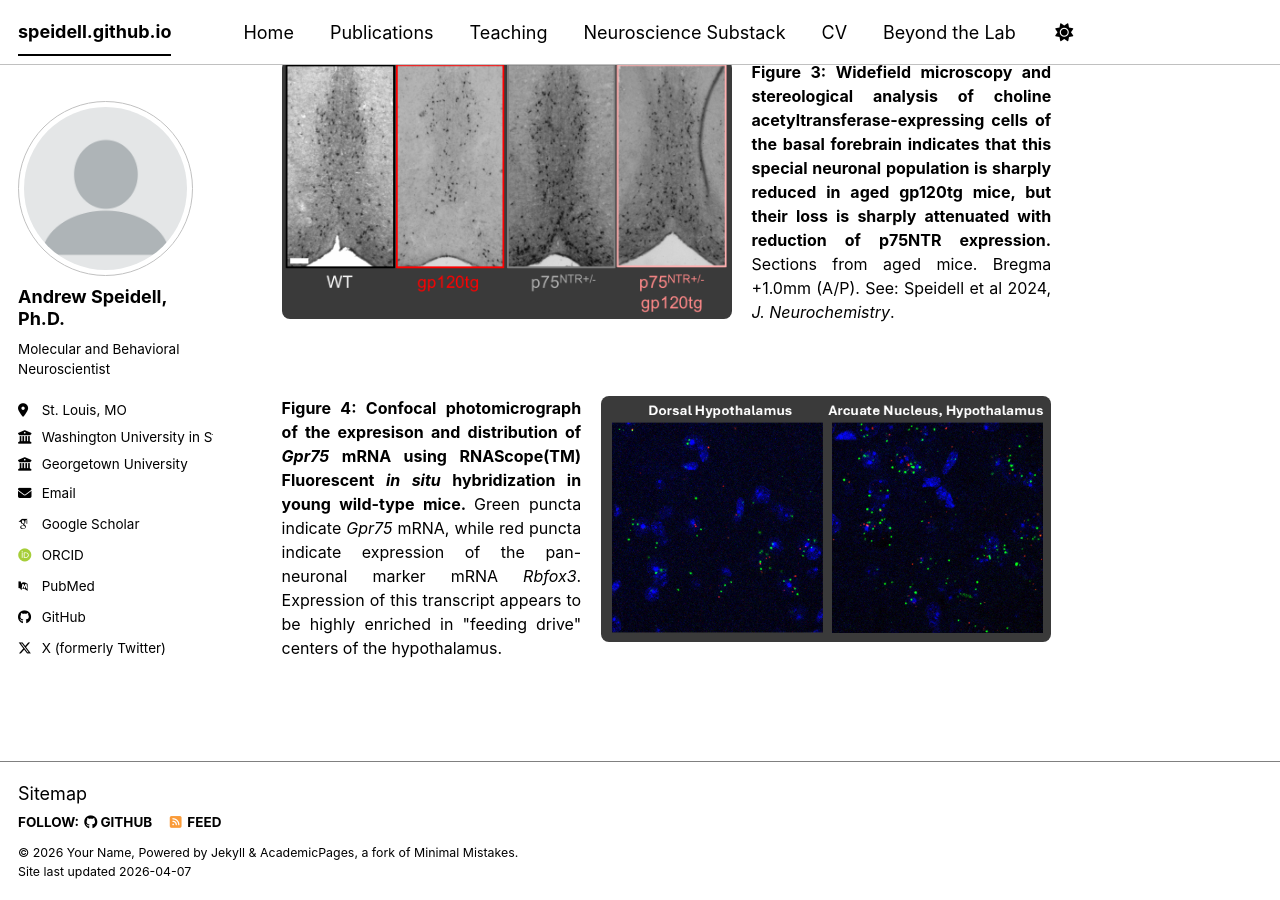
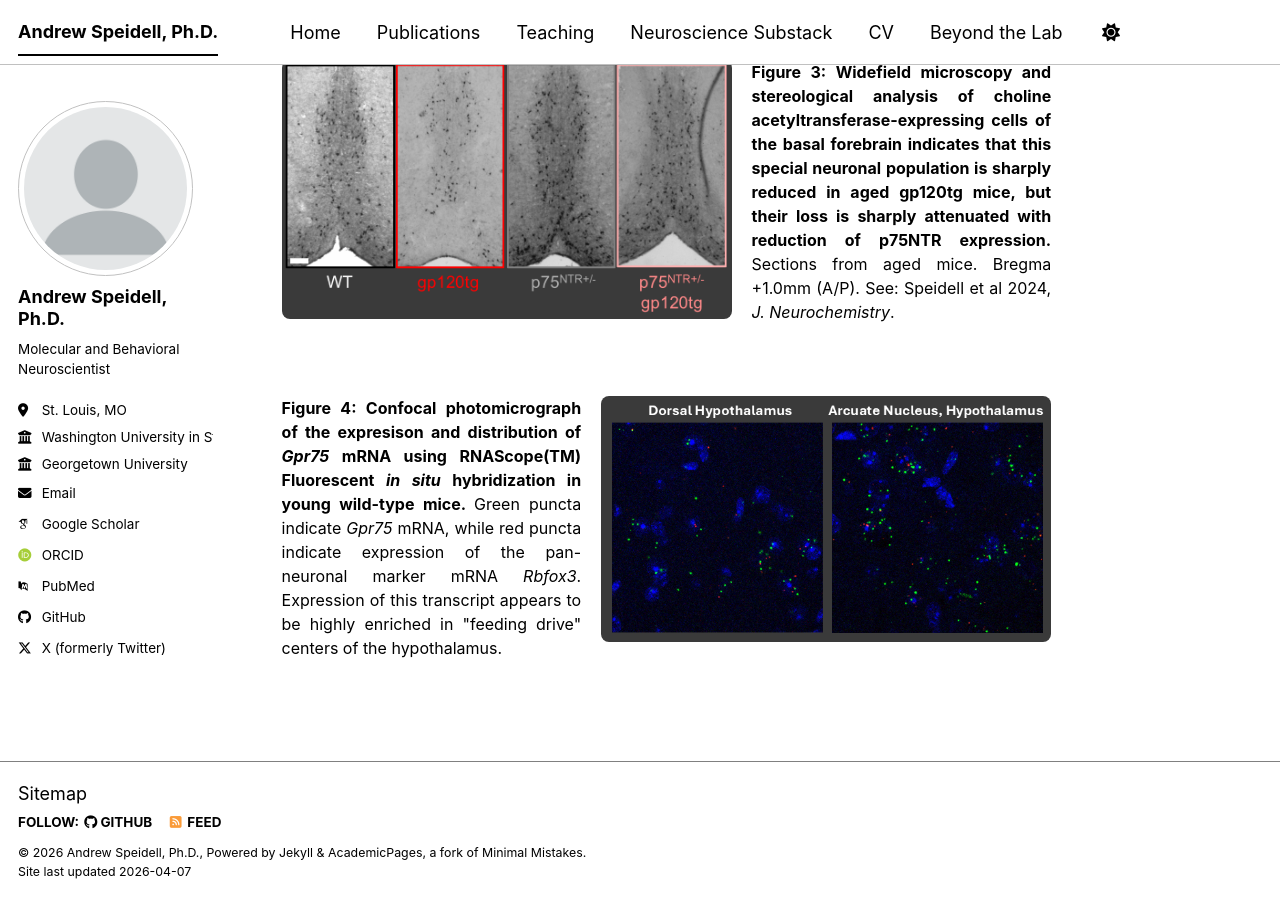
Before and after one commit to Speidell/speidell.github.io, a Jekyll site: the page built from _pages/about.md, in a window 1280 px wide and 900 px high, scrolled down 1367 px. Built offline with Jekyll 4.4.1, drawn with Linux system fonts in a browser that asks for light colours; some web fonts are replaced; a script bundle is joined from its source files by our own code; library files that are not in the unit come from our copies.

Commit message:
Update _config.yml

```diff
--- a/_config.yml
+++ b/_config.yml
@@ -9,14 +9,14 @@
 # Basic Site Settings
 locale                   : "en-US"
 site_theme               : "contrast" # The available themes options are "default", "air", "sunrise", "mint", "dirt" and "contrast"
-title                    :
+title                    : "Andrew Speidell, Ph.D."
 title_separator          :
-name                     : &name "Your Name"
+name                     : &name "Andrew Speidell, Ph.D."
 description              : &description "Andrew Speidell's academic and professional portfolio"   # Update this with a general description of your site, this is the default if not overridden by a page
 url                      : https://andrewspeidell.com # The base hostname & protocol for your site e.g. "https://[your GitHub username].github.io",
                                                            # or if you already have some other page hosted on Github then use "https://[your GitHub username].github.io/[Your Repo Name]"
 baseurl                  : "" # the subpath of your site, e.g. "/blog"
-repository               : "speidell.github.com"
+repository               : "speidell/speidell.github.io"
 
 # Site Author - The following control what appear as part of the author content on the side bar.
 #               If a field is blank the icon and link will not appear, otherwise it will be shown.
```
